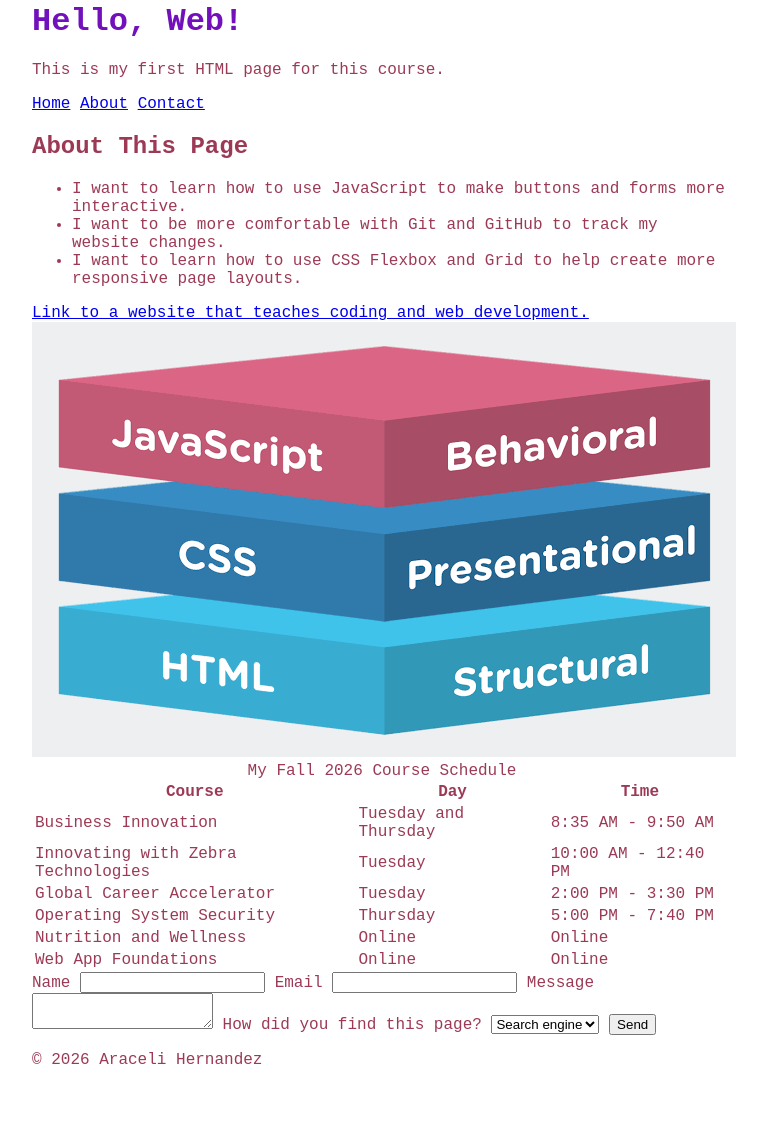
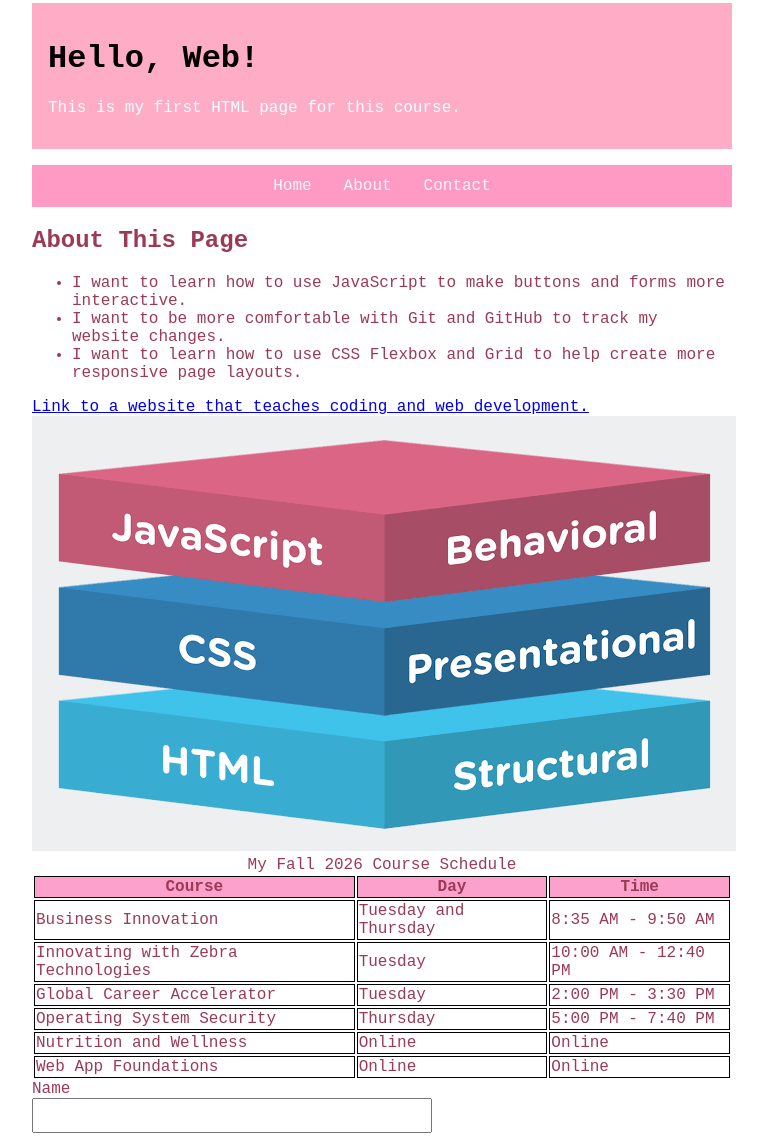
Before and after one commit to aracelihernandez01/web-dev-labs, a plain HTML site: page index.html in a window 1280 px wide. Shown: the part 37-1173 px from the top of the page, without its empty margins (258-1025 px from the left). Before the commit the page ends 1146 px from the top, so only its background shows below. Drawn offline with Linux system fonts and the light colour scheme.

Commit message:
Style layout, nav, table, and form with CSS

```diff
--- a/index.html
+++ b/index.html
@@ -14,7 +14,7 @@
         <p>This is my first HTML page for this course.</p>
     </header>
 
-    <nav>
+    <nav id="main-nav">
         <a href="#">Home</a>
         <a href="#">About</a>
         <a href="#">Contact</a>
--- a/styles.css
+++ b/styles.css
@@ -1,3 +1,6 @@
+/*Araceli Hernandez-Lab 5 */
+
+
 body {
 font-family:'Courier New', Courier, monospace;
 color: rgb(156, 58, 86);
@@ -6,5 +9,55 @@
 }
 
 h1 {
-    color: rgb(114, 16, 188);
+    color: rgb(0, 0, 0);
 }
+
+* {
+    box-sizing: border-box;
+}
+header {
+    padding: 16px;
+    background-color:rgb(255, 172, 199);
+    color: azure;
+    margin-bottom: 16px;
+
+}
+
+#main-nav{
+    background-color:rgb(255, 172, 199);
+}
+
+#main-nav a{
+    color: rgb(247, 246, 246);
+    text-decoration: none;
+    padding: 12px;
+}
+#main-nav a:hover {
+    background-color: rgb(20, 20, 20);
+}
+
+#main-nav {
+    display: flex;
+    gap: 8px;
+    justify-content: center;
+    background-color: rgb(254, 154, 196)
+}
+
+table {
+    boarder-collapse: collapse;
+    width: 100%
+}
+th, td {
+    padding: 10 px;
+    border: 1px solid #000000;
+}
+thead {
+    background-color: #fca1cb;
+}
+input, texttrace, select {
+    display: block;
+    width: 100%;
+    max-width: 400px;
+    padding:8px;
+    margin-bottom: 16px;
+}
```
